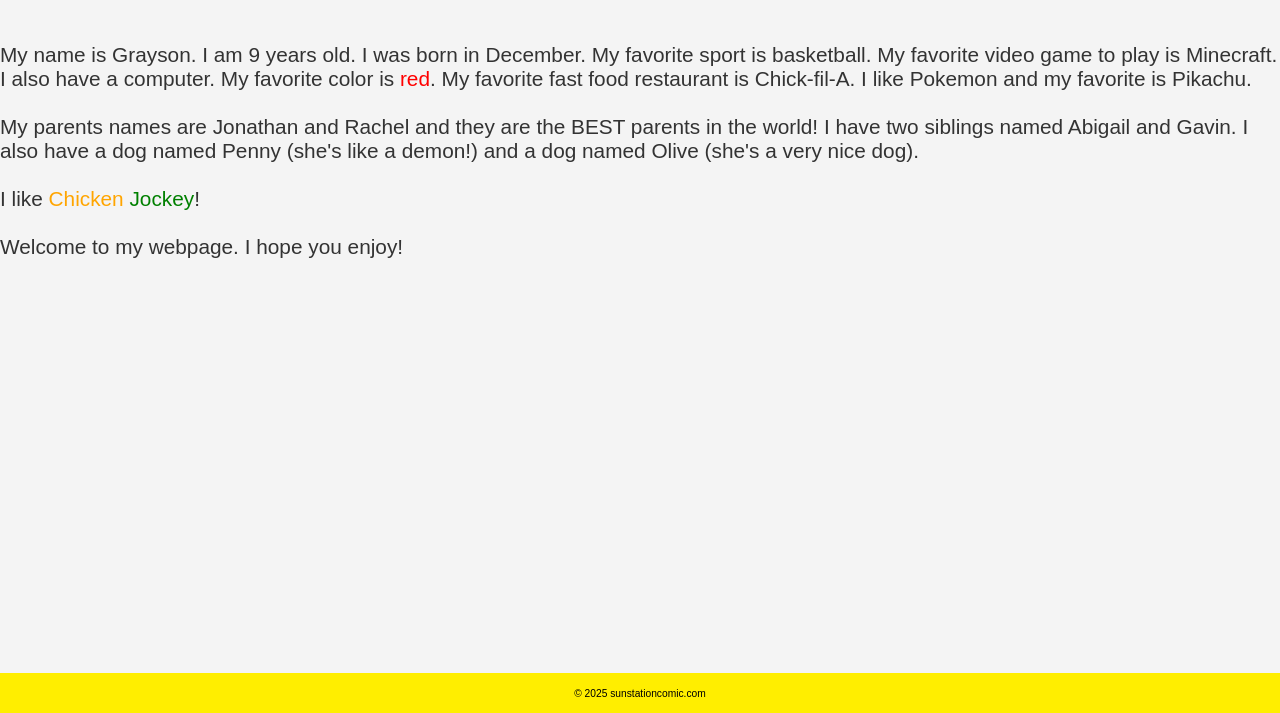
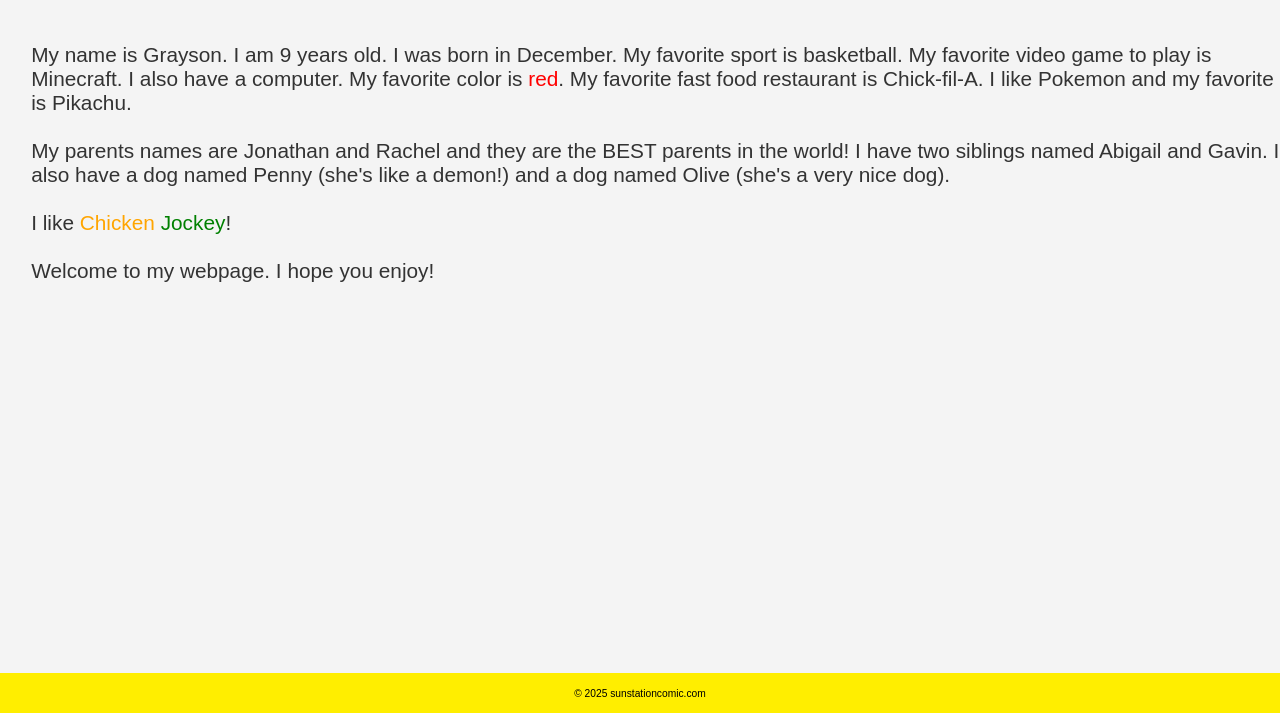
Before and after one commit to jnyanez/jnyanez.github.io, a plain HTML site: page about.html in a window 1280 px wide. Shown: the part 87-800 px from the top of the page. Drawn offline with Linux system fonts and the light colour scheme.

Commit message:
updated main paragraph padding

```diff
--- a/css/styles.css
+++ b/css/styles.css
@@ -47,6 +47,11 @@ main {
    padding-top: 130px;
    padding-bottom: 50px;
    /*padding: 100px 20px 60px;*/
+}
+
+main p {
+   padding-left: 1.5em;
+   padding-right 1.5em;
 }
 
 nav a {
```
